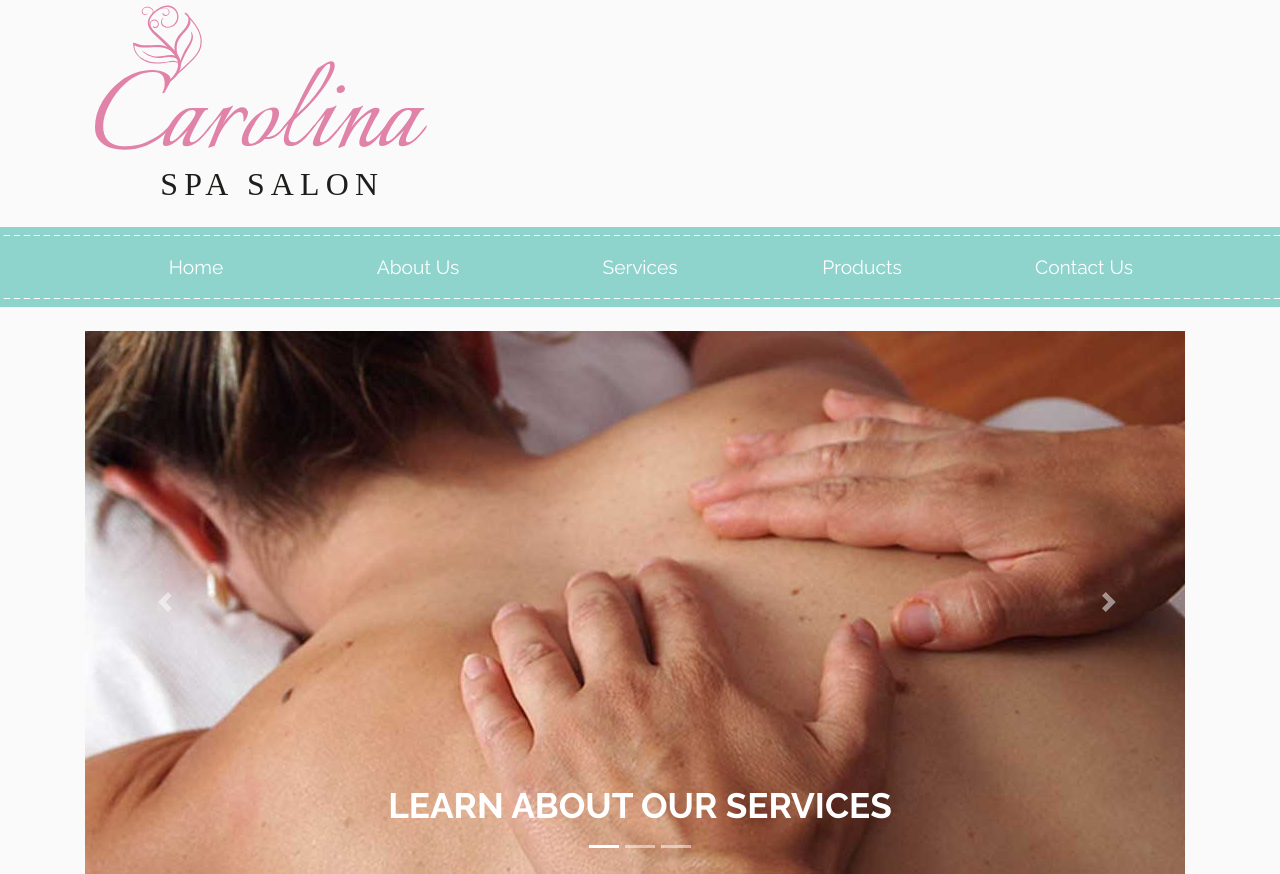
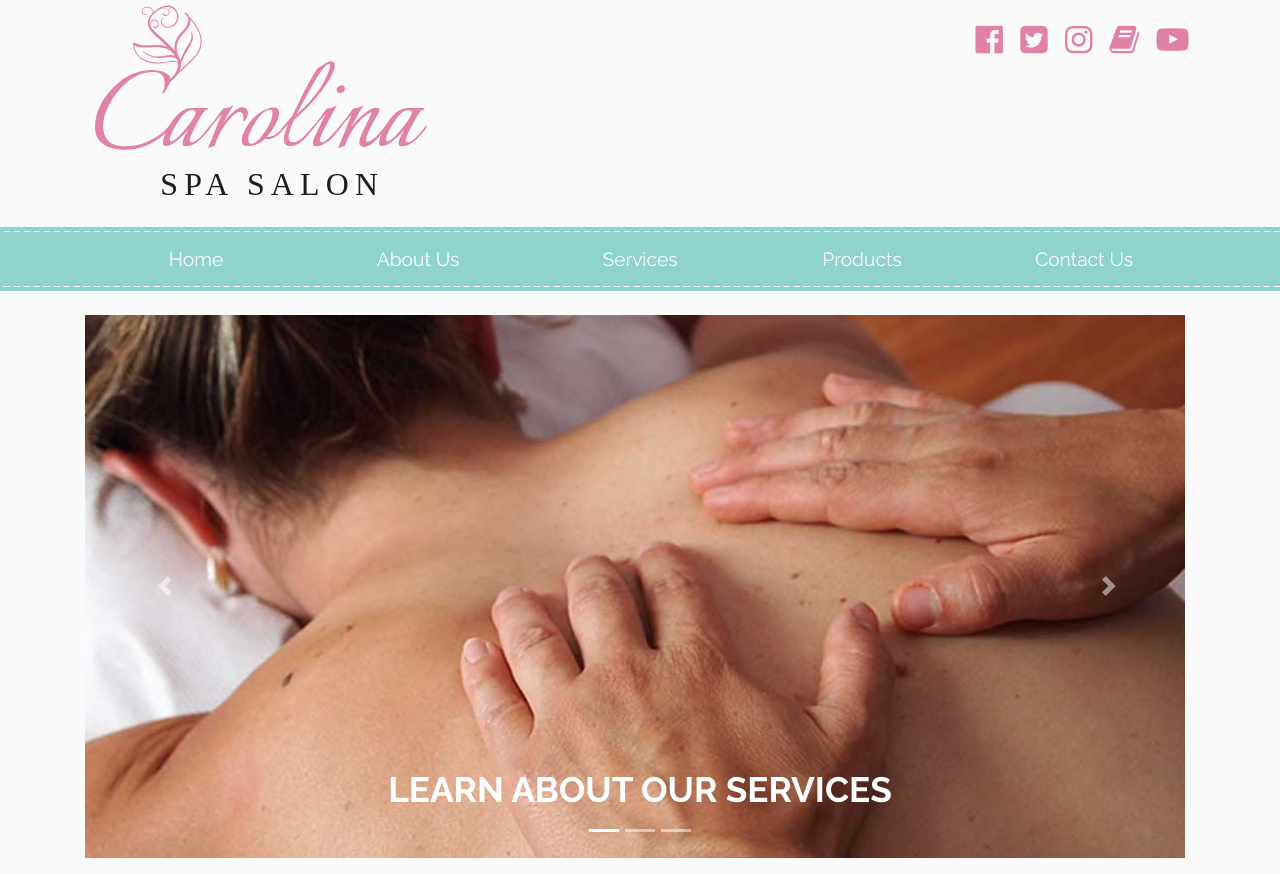
Before and after one commit to carloshlessa/CarolinaSpa, a plain HTML site: page index.html in a window 1280 px wide. Shown: the top 874 px of the page. Drawn offline with Linux system fonts and the light colour scheme; a script that the page names is missing; a web font is replaced by a local one.

Commit message:
Add files via upload

```diff
--- a/css/styles.css
+++ b/css/styles.css
@@ -1,6 +1,7 @@
 /** add you css style here **/
 body {
   background-color:#fafafa;
+
 }
 
 h2 {
@@ -31,6 +32,41 @@ h3 span {
   font-family: 'Italianno', cursive;
   display: block;
   color: #e082a8;
+}
+
+/** Socials links **/
+
+.socials ul {
+  list-style: none;
+}
+.socials ul li {
+  position: relative;
+  display: inline-block;
+}
+.socials ul li a::before {
+  font-family: 'FontAwesome';
+  display: inline-block;
+  vertical-align: top;
+  padding: 0 .4rem;
+  content: '\f08e';
+  color: #e082a8;
+  -webkit-font-smoothing: antialiased;
+  font-size: 2rem;
+}
+.socials ul li a[href*="facebook.com"]::before {
+  content: '\f230';
+}
+.socials ul li a[href*="twitter.com"]::before {
+  content: '\f081';
+}
+.socials ul li a[href*="instagram.com"]::before {
+  content: '\f16d';
+}
+.socials ul li a[href*="pinterest.com"]::before {
+  content: '\f02d';
+}
+.socials ul li a[href*="youtube.com"]::before {
+  content: '\f16a';
 }
 
 /** Navigation **/
--- a/index.html
+++ b/index.html
@@ -5,9 +5,10 @@
     <meta http-equiv="X-UA-compatible" content="IE=edge">
     <meta name="viewport" content="width=device-width, initial-scale=1, shrink-to-fit=no">
     <link rel="stylesheet" href="css/bootstrap.min.css">
-    <link rel="stylesheet" href="css/font-awesome.min.cs">
+    <link rel="stylesheet" href="css/font-awesome.min.css">
     <link href="https://fonts.googleapis.com/css?family=Italianno|Lato:400,700,900|Raleway:400,700,900" rel="stylesheet">
     <link rel="stylesheet" href="css/styles.css">
+    <title>Carolina Spa & Salon</title>
   </head>
   <body>
     <header class="site-header container">
@@ -16,19 +17,22 @@
         <img src="img/logo.svg" alt="logo carolina" class="img-fluid mx-auto d-block">
         </div>
         <div class="col-12 col-lg-4">
-          <nav class="socials">
-            <a href="http://facebook.com"><span class="sr-only">Facebook</span></a>
-            <a href="http://twitter.com"><span  class="sr-only">Twitter</span></a>
-            <a href="http://instagram.com"><span  class="sr-only">Instagram</span></a>
-            <a href="http://pinterest.com"><span  class="sr-only">Pinterest</span></a>
-            <a href="http://youtube.com"><span  class="sr-only">Youtube</span></a>
+          <nav class="socials text-center text-md-right pt-3">
+            <ul class="">
+                <li><a href="http://facebook.com"><span class="sr-only">Facebook</span></a></li>
+                <li><a href="http://twitter.com"><span  class="sr-only">Twitter</span></a></li>
+                <li><a href="http://instagram.com"><span  class="sr-only">Instagram</span></a></li>
+                <li><a href="http://pinterest.com"><span  class="sr-only">Pinterest</span></a></li>
+                <li><a href="http://youtube.com"><span  class="sr-only">Youtube</span></a></li>
+            </ul>
+
           </nav>
         </div>
       </div><!-- /justify-content -->
     </header><!-- /header -->
 
-    <div class="navigation mt-4 py-2">
-      <nav class="main-nav py-2">
+    <div class="navigation mt-4 py-1">
+      <nav class="main-nav py-1">
         <div class="container">
           <ul class="nav nav-justified flex-column flex-sm-row">
               <li class="nav-item"><a href="#" class="nav-link">Home</a></li>
@@ -130,8 +134,8 @@
 
     <div class="business-hours">
       <div class="container">
-        <div class="row">
-          <div class="col-md-6 py-5">
+        <div class="row py-5">
+          <div class="col-md-6">
             <h2 class="text-center text-uppercase">Business Hours</h2>
             <p class="text-center mt-5">Lorem ipsum dolor sit amet, consectetur adipisicing elit, sed do eiusmod tempor incididunt ut labore et dolore magna aliqua. Ut enim ad minim veniam, quis nostrud exercitation ullamco laboris nisi ut aliquip ex ea commodo consequat.</p>
 
@@ -261,22 +265,35 @@
     <footer class="site-footer pt-5">
       <div class="container">
         <div class="row">
-          <div class="col-md-4">
+          <div class="col-md-4 pb-4 pb-md-0">
             <h3 class="text-uppercase text-center pb-4">About Us</h3>
-            <p class="text-justify">Lorem ipsum dolor sit amet, consectetur adipisicing elit, sed do eiusmod tempor incididunt ut labore et dolore magna aliqua. Lorem ipsum dolor sit amet, consectetur adipisicing elit.</p>
+            <p class="text-justify">Lorem ipsum dolor sit amet, consectetur adipisicing elit, sed do eiusmod tempor incididunt ut labore et dolore magna aliqua. Lorem ipsum dolor sit amet.</p>
           </div>
 
-          <div class="col-md-4">
+          <div class="col-md-4 pb-4 pb-md-0">
             <h3 class="text-uppercase text-center pb-4">Open Hours</h3>
             <p class="text-center mb-0">Mon-Fri: 9AM - 7PM</p>
             <p class="text-center mb-0">Sat: 10AM - 2PM</p>
             <p class="text-center mb-0">Sunday: Closed</p>
           </div>
 
-          <div class="col-md-4">
+          <div class="col-md-4 pb-4 pb-md-0 text-center">
             <h3 class="text-uppercase text-center pb-4">Contact</h3>
             <p class="mb-0">66 East Sunnylope Avenue</p>
             <p class="mb-0">Lansdowne, PA 19050</p>
+            <div class="social-nav">
+              <nav class="socials pt-3">
+            <ul class="m-0 p-0">
+                <li><a href="http://facebook.com"><span class="sr-only">Facebook</span></a></li>
+                <li><a href="http://twitter.com"><span  class="sr-only">Twitter</span></a></li>
+                <li><a href="http://instagram.com"><span  class="sr-only">Instagram</span></a></li>
+                <li><a href="http://pinterest.com"><span  class="sr-only">Pinterest</span></a></li>
+                <li><a href="http://youtube.com"><span  class="sr-only">Youtube</span></a></li>
+            </ul>
+
+          </nav>
+
+            </div>
           </div>
         <div>
       </div>
```
